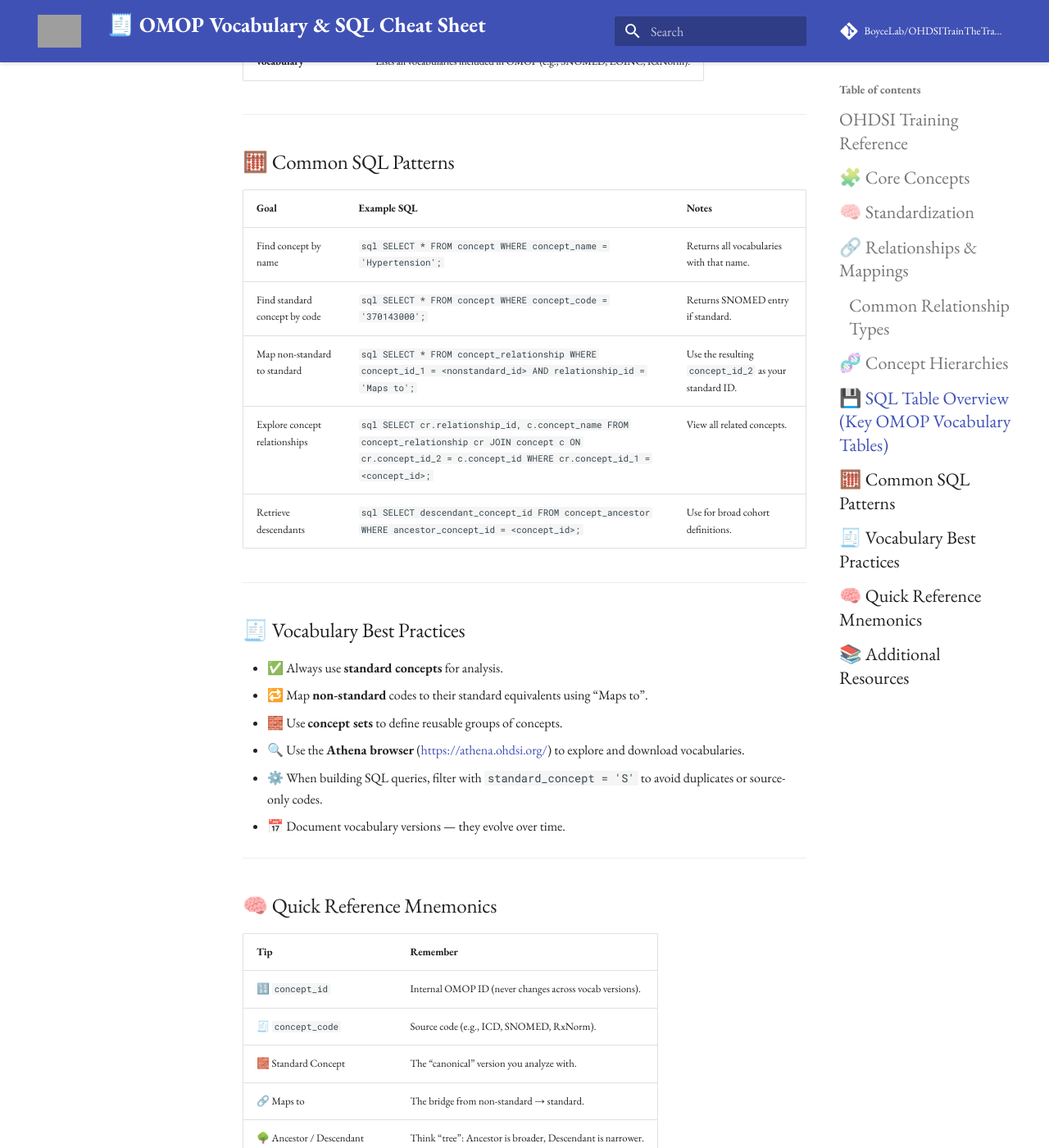
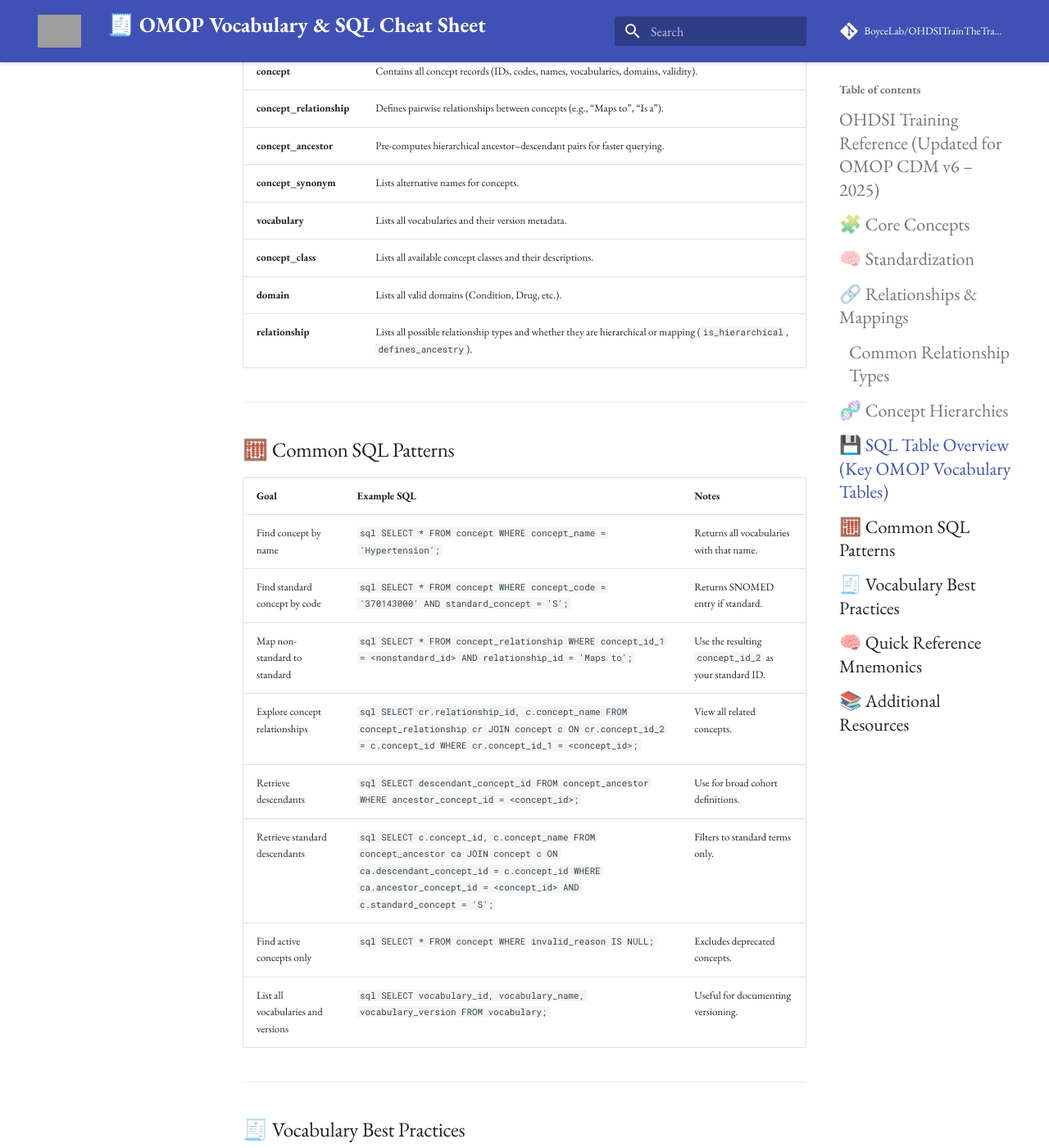
Before and after one commit to BoyceLab/OHDSITrainTheTrainer-6WK, an MkDocs documentation site: the page built from docs/common_artifacts/omop-vocab-sql-cheat-sheet.md, in a window 1280 px wide and 1400 px high, scrolled down 2915 px. Shown: the whole window at 82% size. Built offline with MkDocs 1.6.1 and Material for MkDocs 9.7.7, drawn with Linux system fonts in a browser that asks for light colours; comment, search, counter and statistics services are not loaded; some of the changed text lies outside the part shown; grey boxes are pictures that could not be loaded.

Commit message:
Update omop-vocab-sql-cheat-sheet.md

````diff
--- a/docs/common_artifacts/omop-vocab-sql-cheat-sheet.md
+++ b/docs/common_artifacts/omop-vocab-sql-cheat-sheet.md
@@ -1,5 +1,5 @@
 # 🧾 OMOP Vocabulary & SQL Cheat Sheet
-### OHDSI Training Reference
+### OHDSI Training Reference (Updated for OMOP CDM v6 – 2025)
 
 ---
 
@@ -14,6 +14,7 @@
 | **Vocabulary ID (`vocabulary_id`)** | Identifies the vocabulary the concept belongs to. | e.g., `ICD9CM`, `SNOMED`, `RxNorm`, `LOINC` |
 | **Domain ID (`domain_id`)** | The high-level category of data the concept belongs to. | e.g., `Condition`, `Drug`, `Measurement`, `Observation` |
 | **Concept Class (`concept_class_id`)** | Subcategory within a vocabulary for additional granularity. | e.g., “Clinical Finding” within SNOMED |
+| **Invalid Reason (`invalid_reason`)** | Indicates concept status: `'D'` (deprecated), `'U'` (updated), or `NULL` (active). | Useful for filtering out retired concepts. |
 
 ---
 
@@ -43,8 +44,9 @@
 | **Mapped from** | Reverse of “Maps to” (Standard → Non-standard). | Reference only. |
 | **Is a** | Indicates hierarchy — the concept is a subtype of another. | “Essential hypertension” *is a* “Hypertension”. |
 | **Subsumes** | The broader concept encompasses another. | “Hypertension” *subsumes* “Essential hypertension”. |
-| **Concept replaced by** | Indicates an outdated concept replaced by a newer one. | Useful for version tracking in vocabularies. |
+| **Concept replaced by / Concept replaces** | Tracks deprecated concepts and their replacements. | Useful for vocabulary version control. |
 | **Has synonym** | Indicates equivalent wording or alternate naming. | “HTN” *has synonym* “Hypertension”. |
+| **Is a - Source** | Indicates hierarchy in *source* vocabularies. | Used mainly in ICD and local vocab structures. |
 
 ---
 
@@ -62,11 +64,14 @@
 
 | Table | Purpose |
 |--------|----------|
-| **concept** | Contains all concept records (IDs, codes, names, vocabularies, domains). |
+| **concept** | Contains all concept records (IDs, codes, names, vocabularies, domains, validity). |
 | **concept_relationship** | Defines pairwise relationships between concepts (e.g., “Maps to”, “Is a”). |
 | **concept_ancestor** | Pre-computes hierarchical ancestor–descendant pairs for faster querying. |
 | **concept_synonym** | Lists alternative names for concepts. |
-| **vocabulary** | Lists all vocabularies included in OMOP (e.g., SNOMED, LOINC, RxNorm). |
+| **vocabulary** | Lists all vocabularies and their version metadata. |
+| **concept_class** | Lists all available concept classes and their descriptions. |
+| **domain** | Lists all valid domains (Condition, Drug, etc.). |
+| **relationship** | Lists all possible relationship types and whether they are hierarchical or mapping (`is_hierarchical`, `defines_ancestry`). |
 
 ---
 
@@ -75,10 +80,13 @@
 | Goal | Example SQL | Notes |
 |------|--------------|-------|
 | Find concept by name | ```sql SELECT * FROM concept WHERE concept_name = 'Hypertension'; ``` | Returns all vocabularies with that name. |
-| Find standard concept by code | ```sql SELECT * FROM concept WHERE concept_code = '370143000'; ``` | Returns SNOMED entry if standard. |
+| Find standard concept by code | ```sql SELECT * FROM concept WHERE concept_code = '370143000' AND standard_concept = 'S'; ``` | Returns SNOMED entry if standard. |
 | Map non-standard to standard | ```sql SELECT * FROM concept_relationship WHERE concept_id_1 = <nonstandard_id> AND relationship_id = 'Maps to'; ``` | Use the resulting `concept_id_2` as your standard ID. |
 | Explore concept relationships | ```sql SELECT cr.relationship_id, c.concept_name FROM concept_relationship cr JOIN concept c ON cr.concept_id_2 = c.concept_id WHERE cr.concept_id_1 = <concept_id>; ``` | View all related concepts. |
 | Retrieve descendants | ```sql SELECT descendant_concept_id FROM concept_ancestor WHERE ancestor_concept_id = <concept_id>; ``` | Use for broad cohort definitions. |
+| Retrieve standard descendants | ```sql SELECT c.concept_id, c.concept_name FROM concept_ancestor ca JOIN concept c ON ca.descendant_concept_id = c.concept_id WHERE ca.ancestor_concept_id = <concept_id> AND c.standard_concept = 'S'; ``` | Filters to standard terms only. |
+| Find active concepts only | ```sql SELECT * FROM concept WHERE invalid_reason IS NULL; ``` | Excludes deprecated concepts. |
+| List all vocabularies and versions | ```sql SELECT vocabulary_id, vocabulary_name, vocabulary_version FROM vocabulary; ``` | Useful for documenting versioning. |
 
 ---
 
@@ -88,8 +96,10 @@
 - 🔁 Map **non-standard** codes to their standard equivalents using “Maps to”.
 - 🧱 Use **concept sets** to define reusable groups of concepts.
 - 🔍 Use the **Athena browser** ([https://athena.ohdsi.org/](https://athena.ohdsi.org/)) to explore and download vocabularies.
-- ⚙️ When building SQL queries, filter with `standard_concept = 'S'` to avoid duplicates or source-only codes.
-- 📅 Document vocabulary versions — they evolve over time.
+- ⚙️ Filter with `standard_concept = 'S'` to avoid duplicates or source-only codes.
+- 📅 Always **document vocabulary versions** (`vocabulary_version` in the `vocabulary` table).
+- 🚫 Exclude deprecated concepts using `invalid_reason IS NULL`.
+- 🧩 Verify mappings with the `relationship` table’s metadata (hierarchical or not).
 
 ---
 
@@ -97,23 +107,24 @@
 
 | Tip | Remember |
 |-----|-----------|
-| 🔢 `concept_id` | Internal OMOP ID (never changes across vocab versions). |
+| 🔢 `concept_id` | Internal OMOP ID (persistent across vocab versions). |
 | 🧾 `concept_code` | Source code (e.g., ICD, SNOMED, RxNorm). |
 | 🧱 Standard Concept | The “canonical” version you analyze with. |
 | 🔗 Maps to | The bridge from non-standard → standard. |
 | 🌳 Ancestor / Descendant | Think “tree”: Ancestor is broader, Descendant is narrower. |
 | 🧭 Domain ID | Tells you what kind of concept (Condition, Drug, etc.). |
 | 🧠 `concept_relationship` | How concepts are connected. |
+| ⚙️ `invalid_reason` | Helps you spot deprecated or updated codes. |
 
 ---
 
 ## 📚 Additional Resources
 
 - **OHDSI Book of OHDSI:** [https://ohdsi.github.io/TheBookOfOhdsi/](https://ohdsi.github.io/TheBookOfOhdsi/)
-- **OMOP Vocabulary Reference:** [https://ohdsi.github.io/CommonDataModel/](https://ohdsi.github.io/CommonDataModel/)
+- **OMOP CDM Reference (v6+):** [https://ohdsi.github.io/CommonDataModel/](https://ohdsi.github.io/CommonDataModel/)
 - **Athena Vocabulary Browser:** [https://athena.ohdsi.org/](https://athena.ohdsi.org/)
 - **OHDSI Forum Discussions:** [https://forums.ohdsi.org/](https://forums.ohdsi.org/)
 
 ---
 
-🧩 *This cheat sheet is designed for OHDSI OMOP CDM training programs and complements hands-on SQL practice sessions.*
+🧩 *Updated for OMOP CDM v6 (2025). Includes new relationship types, invalid_reason handling, and metadata tables for comprehensive training coverage.*
````
